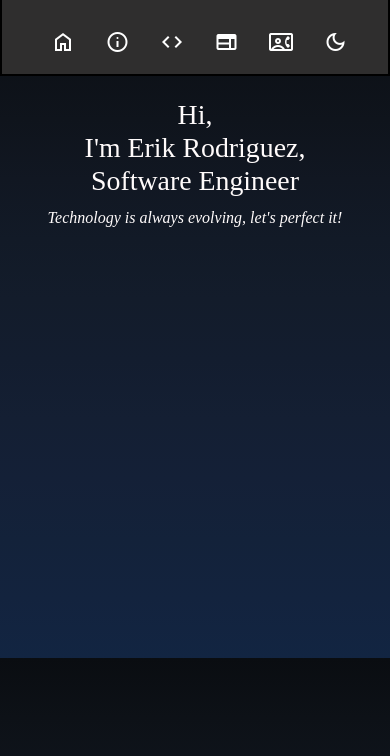
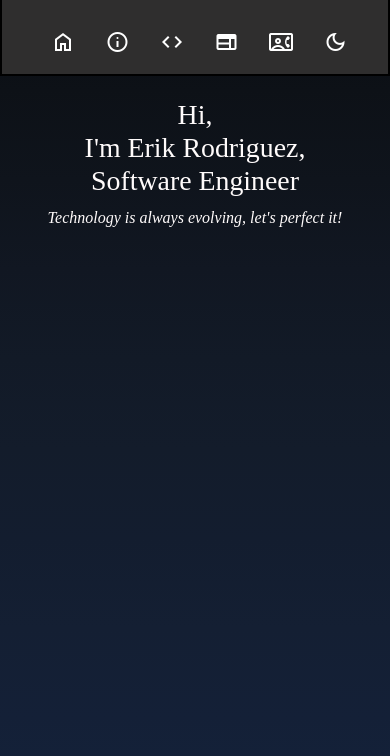
Before and after one commit to Erodri6z/Portfolio-2.0, a React (Create React App) app: page / in a window 390 px wide. Shown: the top 756 px of the page. Built offline with nearby package versions, Linux system fonts and the light colour scheme; a web font is replaced by a local one.

Commit message:
fix background image in mobile

```diff
--- a/src/App.css
+++ b/src/App.css
@@ -38,8 +38,8 @@ body{
   --dark-md: none;
   color: var(--text-color);
   background-image: var(--body-bg);
-
   font-family: 'Luxurious Roman', cursive;
+  background-size: 100% 150%;
 }
 
 body.dark{
```
